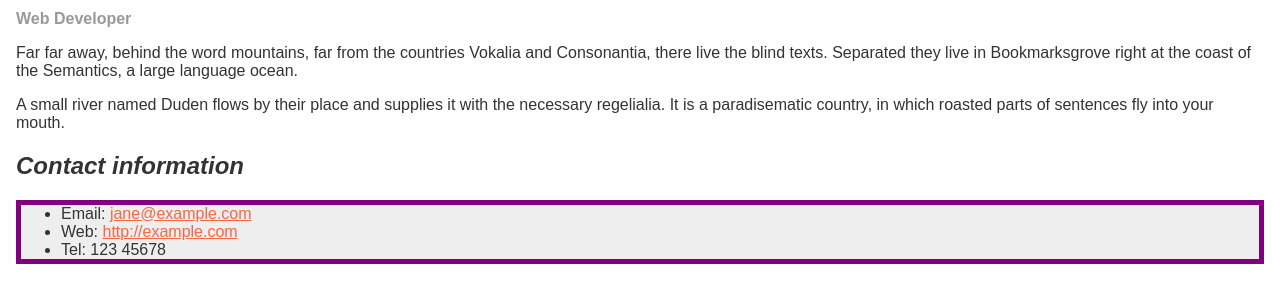
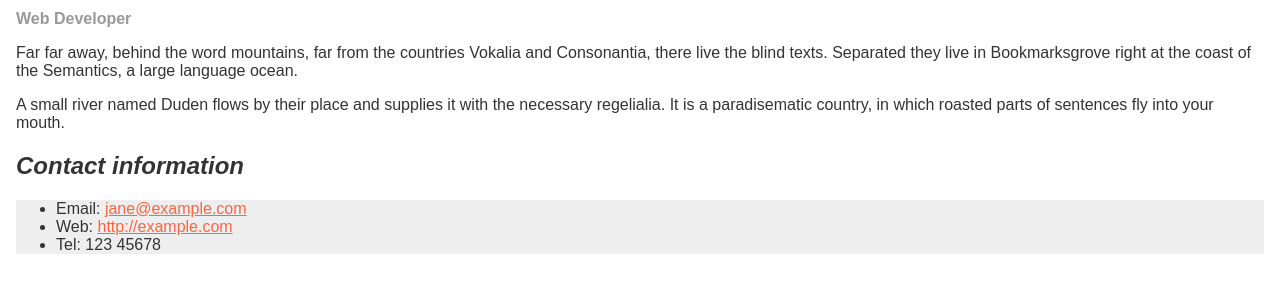
Before and after one commit to jiro1014/webp-exercise4, a plain HTML site: page index.html in a window 1280 px wide. Shown: the part 102-404 px from the top of the page. Drawn offline with Linux system fonts and the light colour scheme.

Commit message:
my fourth web site

```diff
--- a/styles/style.css
+++ b/styles/style.css
@@ -37,5 +37,5 @@ a:hover {
 
 ul {
     background-color: #eeeeee;
-    border: solid 5px purple;
+    border: purple;
 }
```
